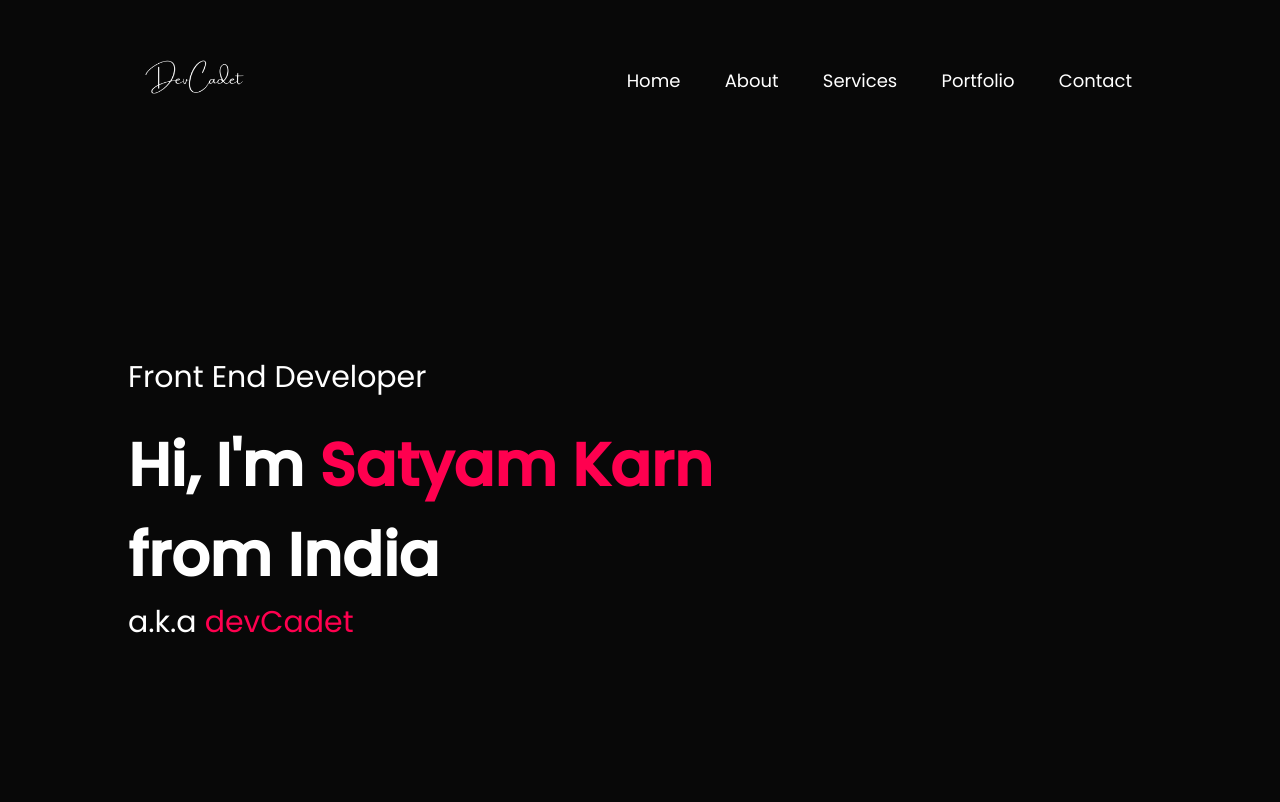
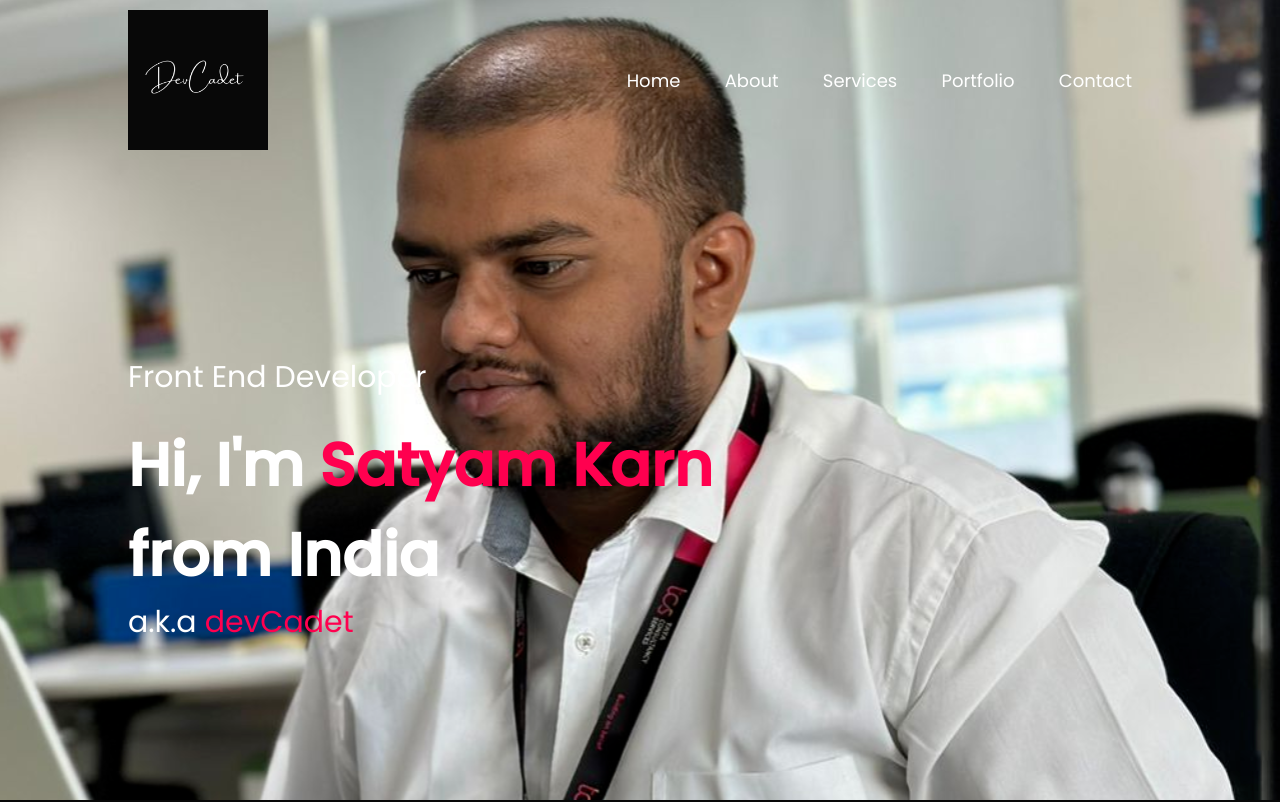
Before and after one commit to devCadet1/Portfolio, a plain HTML site: page index.html in a window 1280 px wide. Shown: the top 802 px of the page. Drawn offline with Linux system fonts and the light colour scheme.

Commit message:
changed bg-img

```diff
--- a/style.css
+++ b/style.css
@@ -23,7 +23,7 @@ body {
 #header {
     width: 100%;
     height: 100vh;
-    /* background-image: url(./asset/background.png); */
+    background-image: url(./asset/My\ project.png);
     background-size: cover;
     background-position: right;
 }
```
